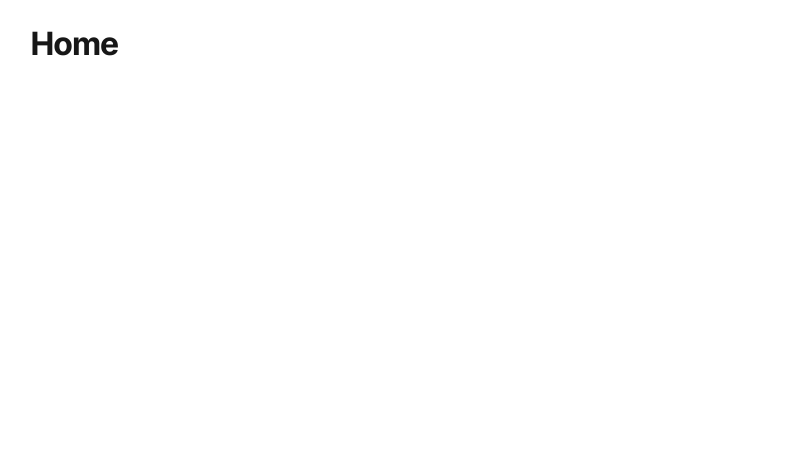
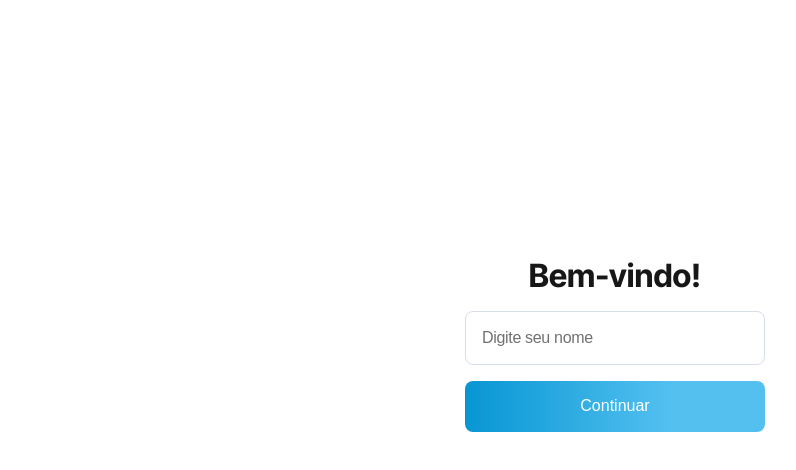
Before and after one commit to gabrielmulleer/teste-legaplan, a Next.js app: page / in a window 1280 px wide. Shown: the top 470 px of the page, without its empty margins (25-821 px from the left). Built offline with nearby package versions, Linux system fonts and the light colour scheme.

Commit message:
feat: add Onboarding component and use it in Home page

```diff
--- a/src/app/page.tsx
+++ b/src/app/page.tsx
@@ -1,7 +1,5 @@
+import Onboarding from '@/components/Onboarding/Onboarding'
+
 export default function Home() {
-  return (
-    <div>
-      <h1>Home</h1>
-    </div>
-  )
+  return <Onboarding />
 }
--- /dev/null
+++ b/src/components/Onboarding/Onboarding.scss
@@ -0,0 +1,59 @@
+.onboarding {
+  display: flex;
+  flex-direction: column;
+  align-items: center;
+  justify-content: center;
+  height: 80vh;
+
+  h1 {
+    font-size: 2rem;
+    margin-bottom: 1rem;
+  }
+
+  form {
+    display: flex;
+    flex-direction: column;
+    align-items: center;
+    width: 100%;
+    max-width: 300px;
+    gap: 16px;
+  }
+}
+
+.onboarding-input {
+  appearance: none;
+  -webkit-appearance: none;
+  -moz-appearance: none;
+  border: none;
+  outline: none;
+
+  width: 100%;
+  padding: 16px;
+
+  font-size: 16px;
+  font-weight: 400;
+  line-height: 19.36px;
+  letter-spacing: -0.02em;
+
+  color: #333;
+  background-color: #fff;
+
+  border: 1px solid rgba(215, 221, 233, 1);
+  border-radius: 8px;
+
+  transition: all 0.3s ease;
+}
+
+.onboarding-input::placeholder {
+  color: rgba(0, 0, 0, 0.56);
+}
+
+.onboarding-input:hover {
+  border-color: #d0d0d0;
+  box-shadow: 0 2px 6px rgba(0, 0, 0, 0.1);
+}
+
+.onboarding-input:focus {
+  border-color: #2196f3;
+  box-shadow: 0 2px 8px rgba(33, 150, 243, 0.2);
+}
--- /dev/null
+++ b/src/components/Onboarding/Onboarding.tsx
@@ -0,0 +1,47 @@
+'use client'
+import { useState, useEffect } from 'react'
+
+import './Onboarding.scss'
+import { useRouter } from 'next/navigation'
+import { Button } from '../ui/Button/Button'
+
+const Onboarding: React.FC = () => {
+  const [name, setName] = useState('')
+  const router = useRouter()
+
+  useEffect(() => {
+    const storedName = localStorage.getItem('userName')
+    if (storedName) {
+      router.push('/todos')
+    }
+  }, [router])
+
+  const handleSubmit = (e: React.FormEvent) => {
+    e.preventDefault()
+    if (name.trim()) {
+      localStorage.setItem('userName', name.trim())
+      router.push('/todos')
+    }
+  }
+
+  return (
+    <div className={'onboarding'}>
+      <h1>Bem-vindo!</h1>
+      <form onSubmit={handleSubmit}>
+        <input
+          type="text"
+          value={name}
+          onChange={(e) => setName(e.target.value)}
+          placeholder="Digite seu nome"
+          className="onboarding-input"
+          required
+        />
+        <Button variant="primary" type="submit">
+          Continuar
+        </Button>
+      </form>
+    </div>
+  )
+}
+
+export default Onboarding
--- a/src/components/ui/Header/Header.scss
+++ b/src/components/ui/Header/Header.scss
@@ -27,7 +27,7 @@
   letter-spacing: -0.02em;
   color: rgba(0, 0, 0, 0.54);
 }
-@media (max-width: 426px) {
+@media (max-width: 900px) {
   .header-content {
     flex-direction: column;
     align-items: start;
```
Also changed, not shown: src/app/todos/layout.tsx (+10 -9 lines), src/components/RouteGuard/RouteGuard.tsx (added, +22 -0 lines), src/components/ui/Header/Header.tsx (+26 -2 lines).
